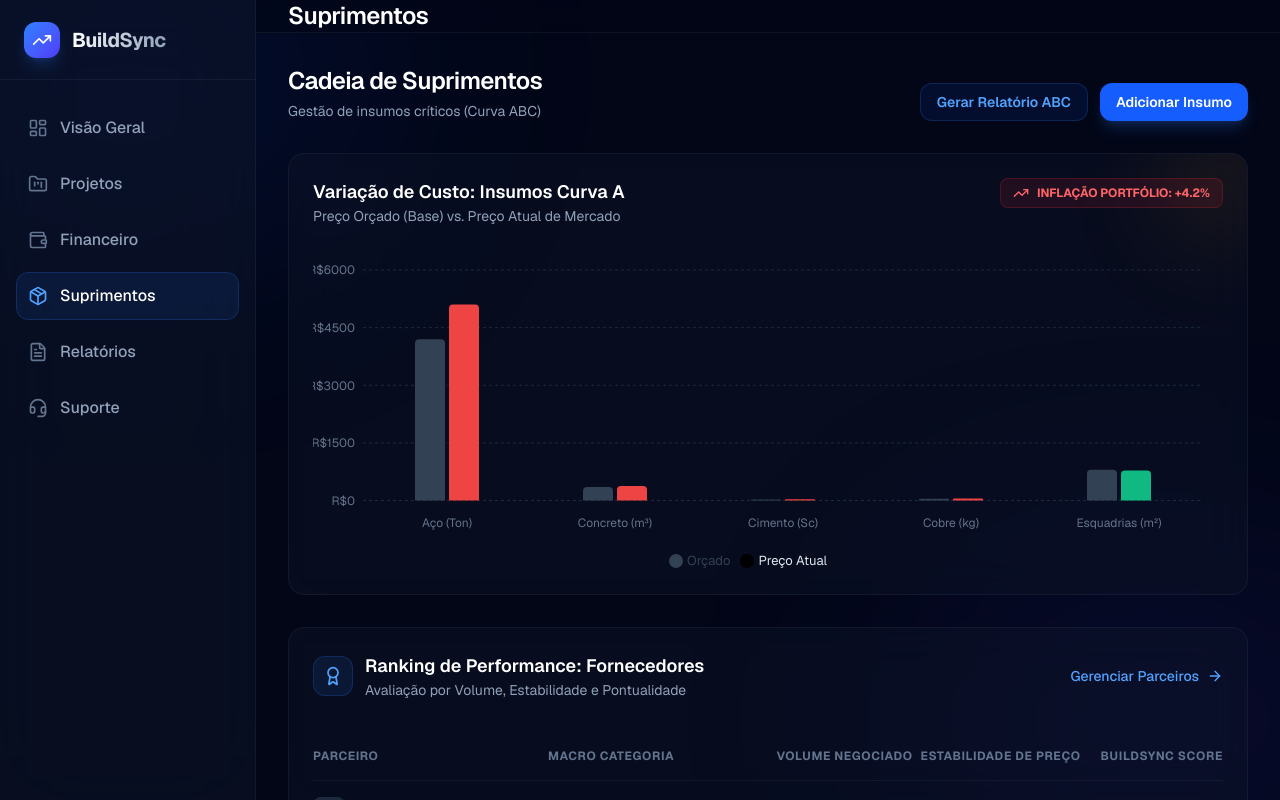
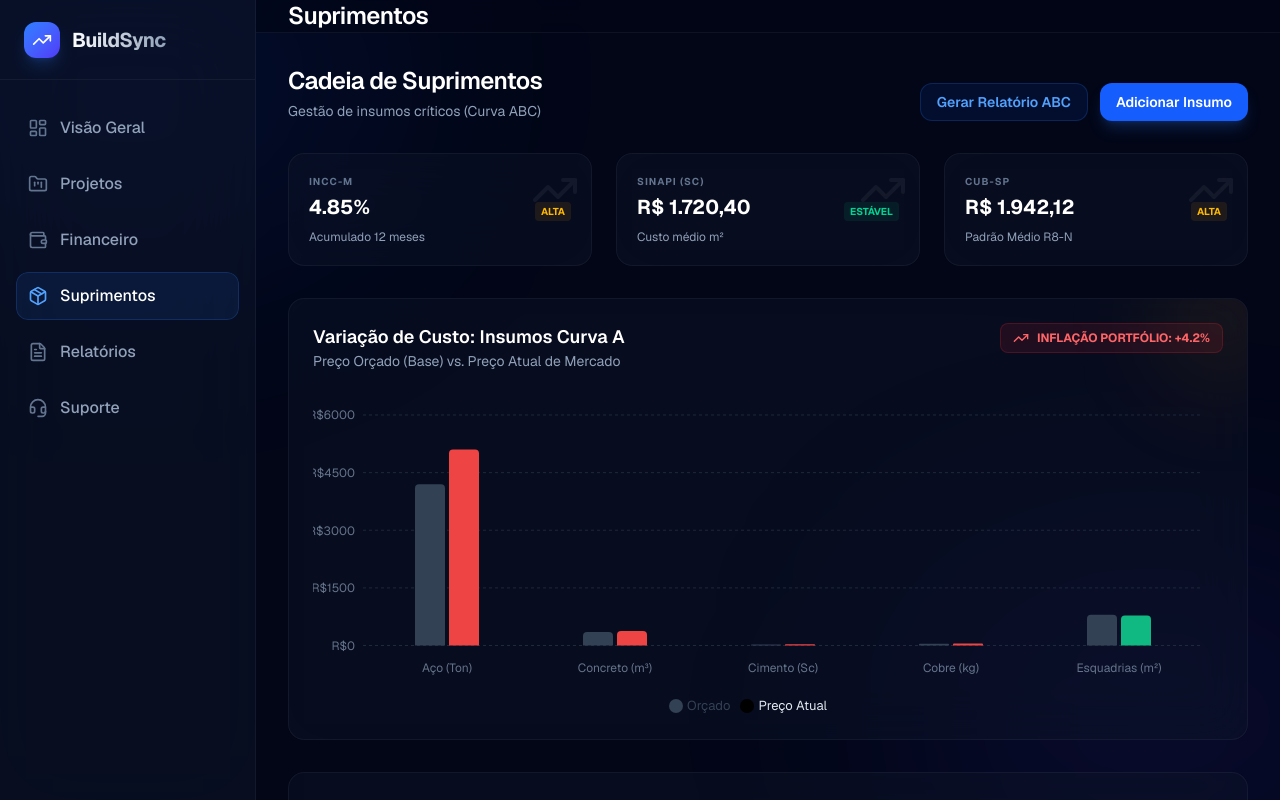
Before and after one commit to mantolatv-cmyk/buildsync, a Next.js app: page / in a window 1280 px wide. Both pictures are taken after a click on the button "Suprimentos". Built offline with nearby package versions, Linux system fonts and the light colour scheme.

Commit message:
feat: add Market Intelligence and Benchmark column to SupplyView

```diff
--- a/src/components/views/SupplyView.tsx
+++ b/src/components/views/SupplyView.tsx
@@ -6,19 +6,25 @@ import { Package, ArrowRight, Star, Award, TrendingUp, ShieldCheck } from "lucid
 import { BarChart, Bar, XAxis, YAxis, CartesianGrid, Tooltip as RechartsTooltip, ResponsiveContainer, Legend, Cell } from "recharts";
 
 const supplyPriceData = [
-  { item: 'Aço (Ton)', orcado: 4200, atual: 5100 },
-  { item: 'Concreto (m³)', orcado: 350, atual: 380 },
-  { item: 'Cimento (Sc)', orcado: 28, atual: 32 },
-  { item: 'Cobre (kg)', orcado: 45, atual: 52 },
-  { item: 'Esquadrias (m²)', orcado: 800, atual: 780 },
+  { item: 'Aço (Ton)', orcado: 4200, atual: 5100, market: 5350 },
+  { item: 'Concreto (m³)', orcado: 350, atual: 380, market: 375 },
+  { item: 'Cimento (Sc)', orcado: 28, atual: 32, market: 35 },
+  { item: 'Cobre (kg)', orcado: 45, atual: 52, market: 58 },
+  { item: 'Esquadrias (m²)', orcado: 800, atual: 780, market: 850 },
+];
+
+const marketIndices = [
+  { name: "INCC-M", value: "4.85%", status: "up", desc: "Acumulado 12 meses" },
+  { name: "SINAPI (SC)", value: "R$ 1.720,40", status: "stable", desc: "Custo médio m²" },
+  { name: "CUB-SP", value: "R$ 1.942,12", status: "up", desc: "Padrão Médio R8-N" },
 ];
 
 const supplierRankingData = [
-  { id: 1, name: "Gerdau S.A.", category: "Aço & Estrutura", volume: "R$ 1.2M", stability: 98, score: 4.9 },
-  { id: 2, name: "Votorantim Cimentos", category: "Concreto & Agregados", volume: "R$ 850k", stability: 95, score: 4.8 },
-  { id: 3, name: "Tigre Tubos", category: "Instalações Hidrosanitárias", volume: "R$ 420k", stability: 92, score: 4.7 },
-  { id: 4, name: "Amanco Wavin", category: "Instalações Hidrosanitárias", volume: "R$ 380k", stability: 89, score: 4.5 },
-  { id: 5, name: "Portobello", category: "Acabamentos & Pisos", volume: "R$ 610k", stability: 85, score: 4.6 },
+  { id: 1, name: "Gerdau S.A.", category: "Aço & Estrutura", volume: "R$ 1.2M", stability: 98, score: 4.9, benchmark: -4.2 },
+  { id: 2, name: "Votorantim Cimentos", category: "Concreto & Agregados", volume: "R$ 850k", stability: 95, score: 4.8, benchmark: -2.1 },
+  { id: 3, name: "Tigre Tubos", category: "Instalações Hidrosanitárias", volume: "R$ 420k", stability: 92, score: 4.7, benchmark: +0.5 },
+  { id: 4, name: "Amanco Wavin", category: "Instalações Hidrosanitárias", volume: "R$ 380k", stability: 89, score: 4.5, benchmark: -1.2 },
+  { id: 5, name: "Portobello", category: "Acabamentos & Pisos", volume: "R$ 610k", stability: 85, score: 4.6, benchmark: -5.8 },
 ];
 
 export default function SupplyView() {
@@ -47,6 +53,29 @@ export default function SupplyView() {
             Adicionar Insumo
           </button>
         </div>
+      </div>
+
+      {/* Market Intelligence Section */}
+      <div className="grid grid-cols-1 md:grid-cols-3 gap-6 mb-8">
+        {marketIndices.map((idx, i) => (
+          <motion.div
+            key={i}
+            variants={itemVariants}
+            className="bg-slate-900/40 backdrop-blur-xl border border-white/5 p-5 rounded-2xl relative overflow-hidden group hover:bg-slate-800/50 transition-colors"
+          >
+            <div className="absolute top-0 right-0 p-3 opacity-5 group-hover:opacity-10 transition-opacity">
+              <TrendingUp className="w-12 h-12 text-white" />
+            </div>
+            <p className="text-[10px] font-bold text-slate-500 uppercase tracking-widest mb-1">{idx.name}</p>
+            <div className="flex items-end justify-between">
+              <h4 className="text-xl font-bold text-white">{idx.value}</h4>
+              <div className={`text-[10px] font-bold px-1.5 py-0.5 rounded ${idx.status === 'up' ? 'text-amber-400 bg-amber-500/10' : 'text-emerald-400 bg-emerald-500/10'}`}>
+                {idx.status === 'up' ? 'ALTA' : 'ESTÁVEL'}
+              </div>
+            </div>
+            <p className="text-xs text-slate-400 mt-2">{idx.desc}</p>
+          </motion.div>
+        ))}
       </div>
 
       <motion.div
@@ -119,6 +148,7 @@ export default function SupplyView() {
                   <th className="py-4 text-xs font-bold text-slate-500 uppercase tracking-wider">Macro Categoria</th>
                   <th className="py-4 text-xs font-bold text-slate-500 uppercase tracking-wider text-right">Volume Negociado</th>
                   <th className="py-4 text-xs font-bold text-slate-500 uppercase tracking-wider text-center">Estabilidade de Preço</th>
+                  <th className="py-4 text-xs font-bold text-slate-500 uppercase tracking-wider text-right">vs. Mercado</th>
                   <th className="py-4 text-xs font-bold text-slate-500 uppercase tracking-wider text-right">BuildSync Score</th>
                 </tr>
               </thead>
@@ -154,6 +184,11 @@ export default function SupplyView() {
                       </div>
                     </td>
                     <td className="py-4 text-right">
+                      <span className={`text-xs font-bold px-2 py-1 rounded-lg ${supplier.benchmark < 0 ? 'text-emerald-400 bg-emerald-500/10' : 'text-red-400 bg-red-500/10'}`}>
+                        {supplier.benchmark > 0 ? '+' : ''}{supplier.benchmark}%
+                      </span>
+                    </td>
+                    <td className="py-4 text-right">
                       <div className="flex items-center justify-end space-x-1">
                         <Star className="w-3.5 h-3.5 text-amber-400 fill-amber-400" />
                         <span className="text-sm font-bold text-white">{supplier.score}</span>
```
